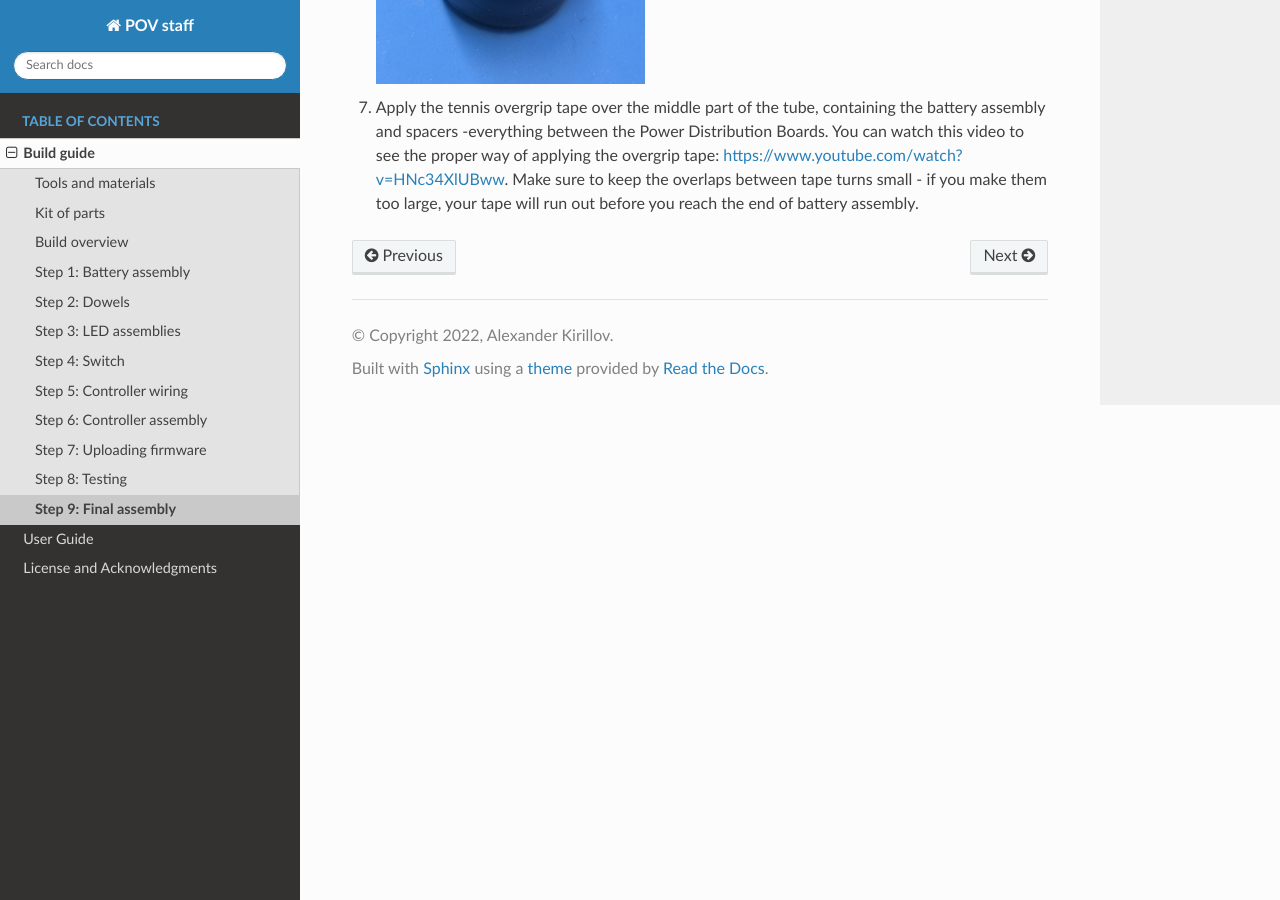
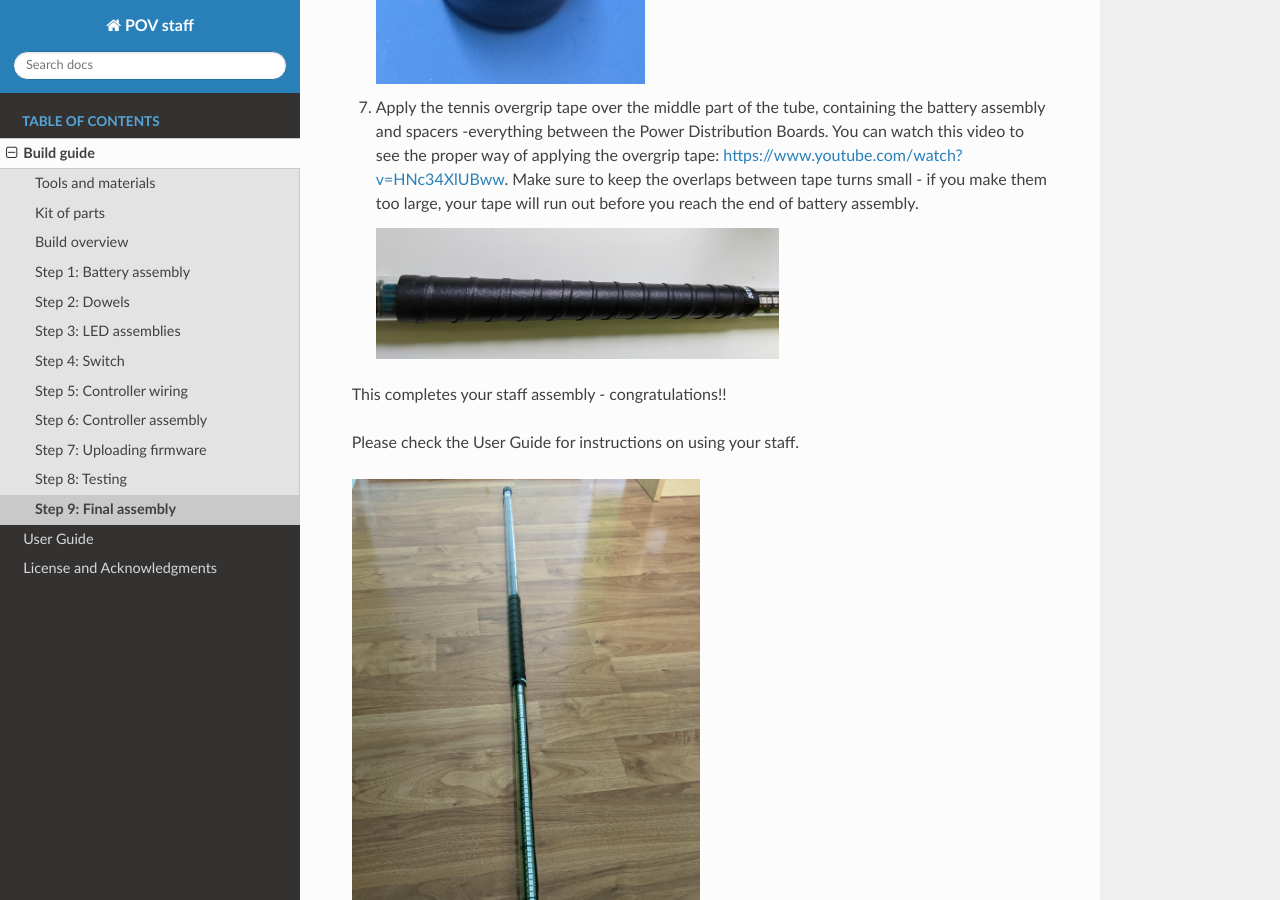
Before and after one commit to shurik179/povstaff, a Sphinx documentation site: the page built from docs/build-final.rst, in a window 1280 px wide and 900 px high, scrolled down 1381 px. Built offline with Sphinx 7.4.7 and the Read the Docs theme 2.0.0, drawn with Linux system fonts in a browser that asks for light colours; formulas are drawn with MathJax 3.

Commit message:
docs update

```diff
--- a/docs/build-final.rst
+++ b/docs/build-final.rst
@@ -51,3 +51,18 @@ going further!
    https://www.youtube.com/watch?v=HNc34XlUBww. Make sure to keep the overlaps
    between tape turns small - if you make them too large, your tape will run out
    before you reach the end of battery assembly.
+
+
+   .. figure:: images/griptape.jpg
+      :alt: Grip tape
+      :width: 60%
+
+
+This completes your staff assembly - congratulations!!
+
+Please check the User Guide for instructions on using your staff.
+
+
+.. figure:: images/complete_staff.jpg
+   :alt: Complete staff
+   :width: 50%
```
Also changed, not shown: other parts of docs/build-final.rst (+3 -3 lines), docs/images/complete_staff.jpg (added), docs/images/griptape.jpg (added).
